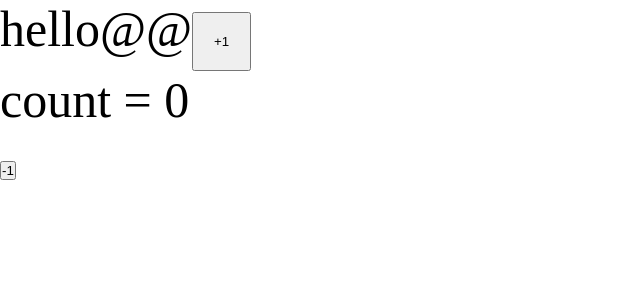
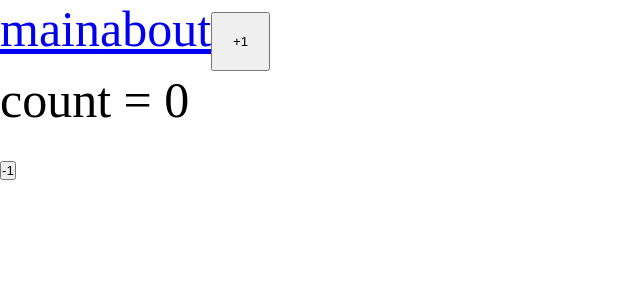
Before and after one commit to trepegorka/advanced-frontend, a React app: page / in a window 1280 px wide. Shown: the top 300 px of the page, without its empty margins (0-640 px from the left). Built offline with nearby package versions, Linux system fonts and the light colour scheme.

Commit message:
react lazy loading pages added

```diff
--- a/package.json
+++ b/package.json
@@ -16,11 +16,13 @@
     "@types/node": "^20.10.4",
     "@types/react": "^18.2.45",
     "@types/react-dom": "^18.2.18",
+    "@types/react-router-dom": "^5.3.3",
     "@types/webpack": "^5.28.5",
     "@types/webpack-dev-server": "^4.7.2",
     "css-loader": "^6.8.1",
     "html-webpack-plugin": "^5.5.4",
     "mini-css-extract-plugin": "^2.7.6",
+    "react-router-dom": "^6.21.1",
     "sass": "^1.69.5",
     "sass-loader": "^13.3.2",
     "style-loader": "^3.3.3",
--- a/src/App.tsx
+++ b/src/App.tsx
@@ -1,11 +1,22 @@
-import React from 'react';
+import React, {Suspense} from 'react';
 import {Counter} from "./components/Counter";
 import './index.scss'
+import {Routes, Route, Link} from 'react-router-dom'
+import {MainPageAsync} from "./pages/MainPage/MainPage.async";
+import {AboutPageAsync} from "./pages/AboutPage/AboutPage.async";
+
 const App = () => {
     return (
         <div className="app">
-            hello@@
-            <Counter></Counter>
+            <Link to={'/main'}>main</Link>
+            <Link to={'/about'}>about</Link>
+            <Suspense>
+                <Routes>
+                    <Route path={'/main'} element={<MainPageAsync/>}/>
+                    <Route path={'/about'} element={<AboutPageAsync/>}/>
+                </Routes>
+            </Suspense>
+            <Counter />
         </div>
     );
 };
--- a/src/index.tsx
+++ b/src/index.tsx
@@ -1,11 +1,14 @@
 import React from 'react';
 import {createRoot} from 'react-dom/client'
 import App from './App';
+import {BrowserRouter} from 'react-router-dom'
 
 const root = createRoot(document.getElementById('root'));
 
 root.render(
     <React.StrictMode>
-        <App/>
+        <BrowserRouter>
+            <App/>
+        </BrowserRouter>
     </React.StrictMode>
 )
--- /dev/null
+++ b/src/pages/AboutPage/AboutPage.async.tsx
@@ -0,0 +1,3 @@
+import { lazy } from 'react';
+
+export const AboutPageAsync = lazy(() => import('./AboutPage'));
--- /dev/null
+++ b/src/pages/AboutPage/AboutPage.tsx
@@ -0,0 +1,11 @@
+import React from 'react';
+
+const AboutPage = () => {
+    return (
+        <div>
+            About Page
+        </div>
+    );
+};
+
+export default AboutPage;
--- /dev/null
+++ b/src/pages/MainPage/MainPage.async.tsx
@@ -0,0 +1,3 @@
+import { lazy } from 'react';
+
+export const MainPageAsync = lazy(() => import('./MainPage'));
--- /dev/null
+++ b/src/pages/MainPage/MainPage.tsx
@@ -0,0 +1,11 @@
+import React from 'react';
+
+const MainPage = () => {
+    return (
+        <div>
+            Main Page
+        </div>
+    );
+};
+
+export default MainPage;
```
Also changed, not shown: 2 other files (tests, documents, lock files or other folders).
